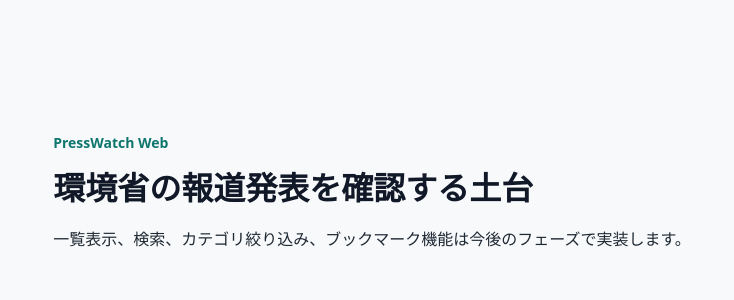
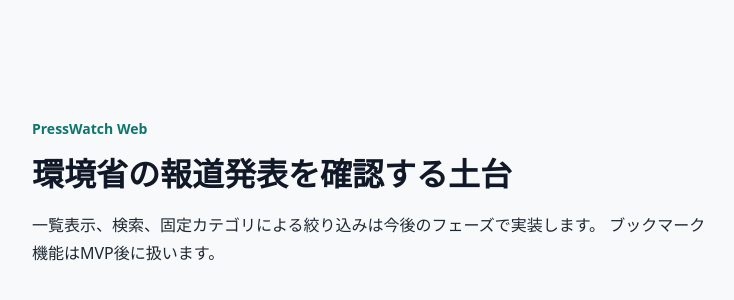
Before and after one commit to 64-HiroByte/press-watch, a Next.js app in the folder apps/web/: page / in a window 1280 px wide. Shown: the part 208-508 px from the top of the page, without its empty margins (268-1002 px from the left). Built offline with nearby package versions, Linux system fonts and the light colour scheme.

Commit message:
fix(web): 仮画面の説明をMVP範囲に合わせる

```diff
--- a/apps/web/app/page.tsx
+++ b/apps/web/app/page.tsx
@@ -5,7 +5,8 @@ export default function Home() {
         <p className="eyebrow">PressWatch Web</p>
         <h1 id="page-title">環境省の報道発表を確認する土台</h1>
         <p>
-          一覧表示、検索、カテゴリ絞り込み、ブックマーク機能は今後のフェーズで実装します。
+          一覧表示、検索、固定カテゴリによる絞り込みは今後のフェーズで実装します。
+          ブックマーク機能はMVP後に扱います。
         </p>
       </section>
     </main>
```
